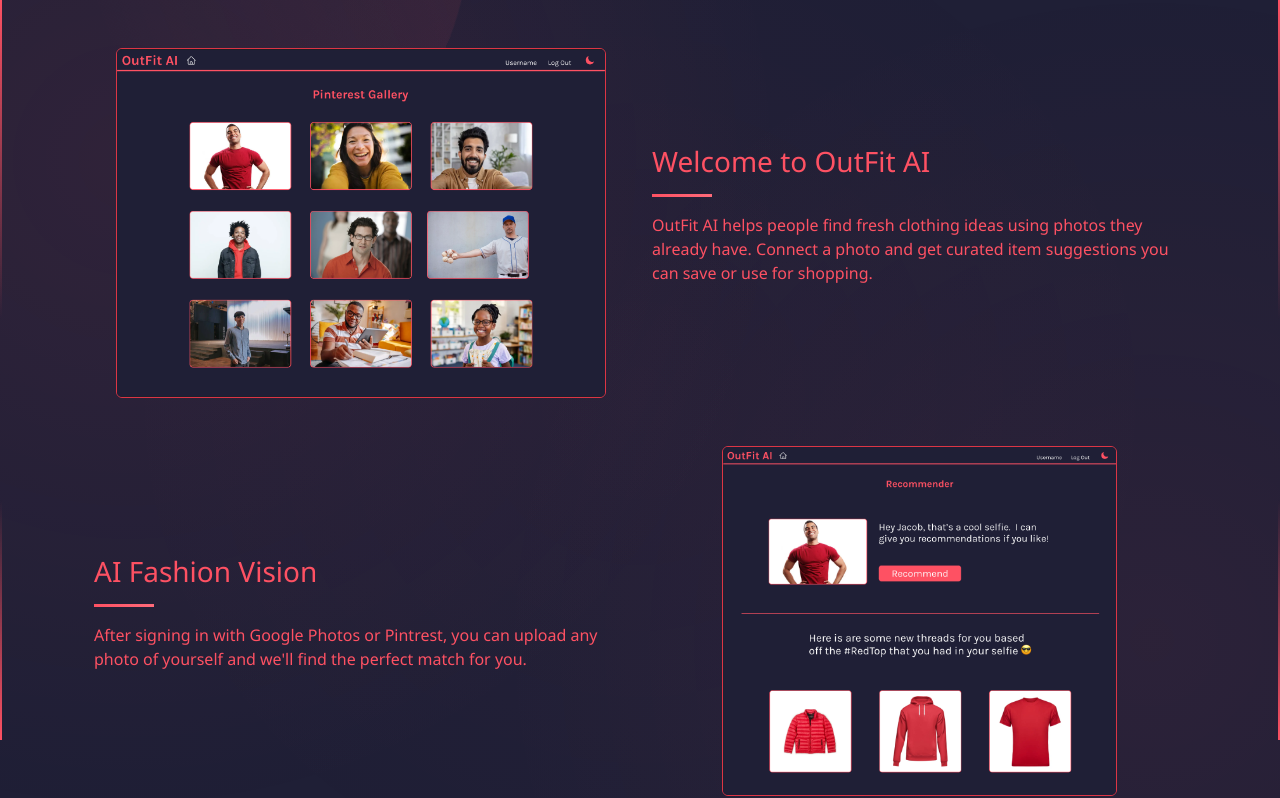
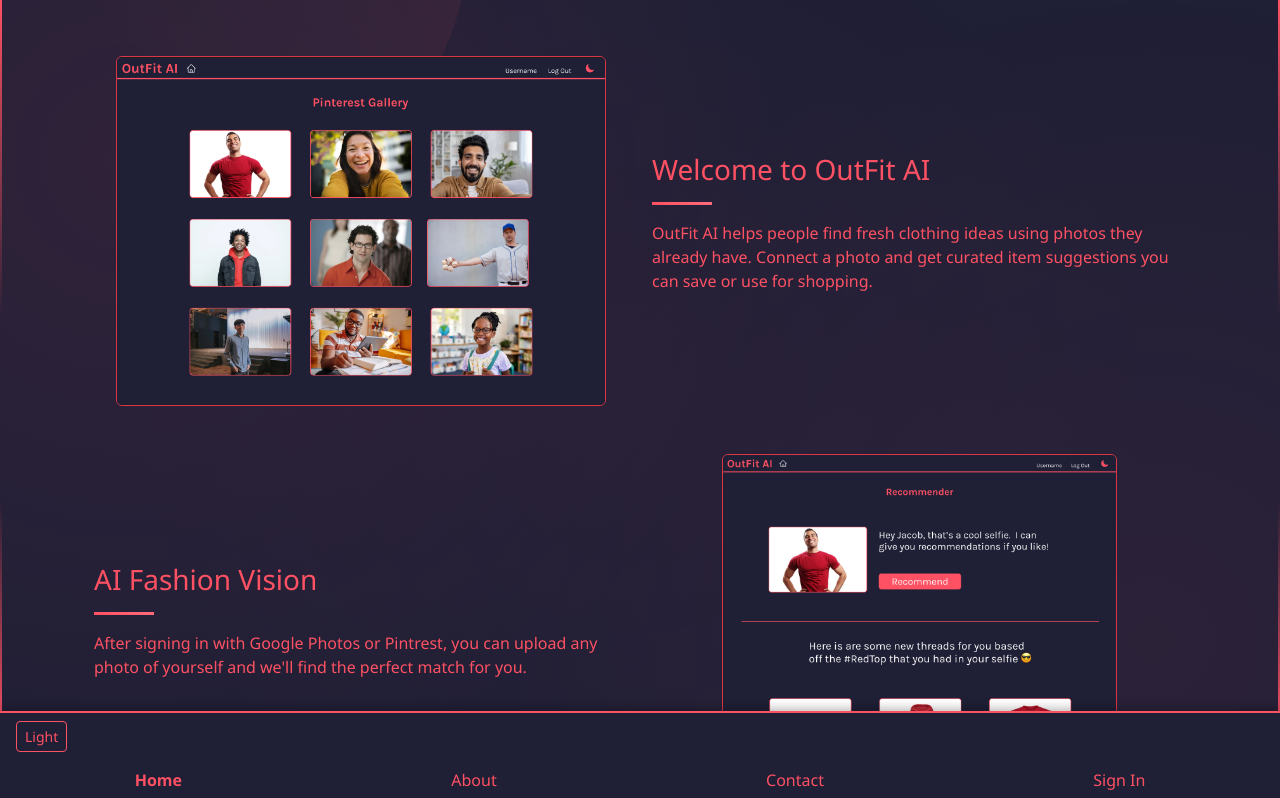
Before and after one commit to vicenchavez17/Project-2, a React (Create React App) app in the folder frontend/: page / in a window 1280 px wide. Shown: the top 798 px of the page. Built offline with nearby package versions, Linux system fonts and the light colour scheme.

Commit message:
made the frontend more uniform throughout the different pages

```diff
--- a/frontend/src/App.css
+++ b/frontend/src/App.css
@@ -1,5 +1,5 @@
 main {
-  padding-bottom: 50px; /* prevents overlap with bottom navbar */
+  padding-bottom: 180px; /* prevents overlap with bottom navbar */
 }
 
 .navbar {
--- a/frontend/src/pages/AboutPage.js
+++ b/frontend/src/pages/AboutPage.js
@@ -5,8 +5,9 @@ import vinny from "../assets/about/vinny.png";
 
 export default function AboutPage() {
   return (
-    <div className="container text-center my-5">
-      <h1 className="mb-4">About the Creators</h1>
+    <div className="page-wrapper">
+      <div className="container text-center">
+        <h1 className="page-title">About the Creators</h1>
 
       <div className="row justify-content-center">
         <div className="col-12 col-md-4 mb-4">
@@ -66,6 +67,7 @@ export default function AboutPage() {
           </div>
         </div>
       </div>
+      </div>
     </div>
   );
 }
--- a/frontend/src/pages/ContactPage.js
+++ b/frontend/src/pages/ContactPage.js
@@ -3,9 +3,10 @@ import mailImage from "../assets/contact/mail.png"
 
 export default function ContactPage() {
   return (
-    <div className="container text-center my-5">
-      {/* Page Title */}
-      <h1 className="mb-4 fw-bold">Contact</h1>
+    <div className="page-wrapper">
+      <div className="container text-center">
+        {/* Page Title */}
+        <h1 className="page-title">Contact</h1>
 
       {/* Contact info section */}
       <div className="mb-5">
@@ -22,6 +23,7 @@ export default function ContactPage() {
             className="img-fluid rounded"
             />
       </div>
+      </div>
     </div>
   );
 }
--- a/frontend/src/pages/HomePage.js
+++ b/frontend/src/pages/HomePage.js
@@ -4,8 +4,9 @@ import homeImage2 from "../assets/home/home2.png";
 
 export default function HomePage() {
   return (
-    <div className="container text-center my-5">
-      {/*<h1 className="mb-5">OutFit AI</h1>*/}
+    <div className="page-wrapper">
+      <div className="container text-center">
+        {/*<h1 className="page-title">OutFit AI</h1>*/}
 
       {/* Row 1: Image left, text right */}
       <div className="row align-items-center mb-5">
@@ -45,6 +46,7 @@ export default function HomePage() {
           </p>
         </div>
       </div>
+      </div>
     </div>
   );
 }
--- a/frontend/src/pages/ProfilePage.js
+++ b/frontend/src/pages/ProfilePage.js
@@ -49,8 +49,9 @@ export default function ProfilePage() {
   }, [token]);
 
   return (
-    <div className="container my-5">
-      <h2 className="text-center mb-4">Your Saved Images</h2>
+    <div className="page-wrapper">
+      <div className="container">
+        <h1 className="page-title">Your Saved Images</h1>
 
       {loading && <p className="text-center">Loading...</p>}
 
@@ -77,6 +78,7 @@ export default function ProfilePage() {
           </div>
         ))}
       </div>
+      </div>
     </div>
   );
 }
--- a/frontend/src/pages/ResultPage.js
+++ b/frontend/src/pages/ResultPage.js
@@ -26,10 +26,11 @@ export default function ResultPage() {
   const resultImages = results.images || [];
 
   return (
-    <div className="container-fluid px-0" style={{ minHeight: "100vh" }}>
-      <div className="px-3 py-4" style={{ maxWidth: "1400px", margin: "0 auto" }}>
-        <div className="d-flex justify-content-between align-items-center mb-3">
-          <h1 style={{ color: MAIN_COLOR, margin: 0 }}>Result</h1>
+    <div className="page-wrapper">
+      <div className="container-fluid px-0">
+        <div className="px-3" style={{ maxWidth: "1400px", margin: "0 auto" }}>
+          <div className="d-flex justify-content-between align-items-center mb-3">
+            <h1 className="page-title" style={{ margin: 0 }}>Result</h1>
           <div>
             <button
               className="btn btn-outline-secondary me-2"
@@ -143,6 +144,7 @@ export default function ResultPage() {
           </div>
         </div>
       </div>
+      </div>
     </div>
   );
 }
--- a/frontend/src/pages/SelectImagePage.js
+++ b/frontend/src/pages/SelectImagePage.js
@@ -90,10 +90,11 @@ export default function SelectImagePage() {
   };
 
   return (
-    <div className="container" style={{ maxWidth: "800px", paddingTop: "2rem" }}>
-      <div className="row justify-content-center">
-        <div className="col-12">
-          <h2 className="text-center mb-4">Dashboard</h2>
+    <div className="page-wrapper">
+      <div className="container" style={{ maxWidth: "800px" }}>
+        <div className="row justify-content-center">
+          <div className="col-12">
+            <h1 className="page-title">Dashboard</h1>
 
           {apiError && (
             <div className="alert alert-danger text-center mb-4">{apiError}</div>
@@ -193,6 +194,7 @@ export default function SelectImagePage() {
           )}
         </div>
       </div>
+      </div>
     </div>
   );
 }
--- a/frontend/src/pages/SignInPage.js
+++ b/frontend/src/pages/SignInPage.js
@@ -102,8 +102,9 @@ export default function SignInPage() {
   };
 
   return (
-    <div className="container my-5">
-      <div className="row justify-content-center">
+    <div className="page-wrapper">
+      <div className="container">
+        <div className="row justify-content-center">
 
         {/* Sign In Form */}
         <div className="col-md-5">
@@ -247,6 +248,7 @@ export default function SignInPage() {
         )}
 
       </div>
+      </div>
     </div>
   );
 }
--- a/frontend/src/theme/theme.css
+++ b/frontend/src/theme/theme.css
@@ -85,8 +85,13 @@ body::after {
 /* Example: Navbar adapts to theme */
 .navbar {
   border-top: 2px solid var(--main-color) !important;
-  position: relative;
+  position: fixed;
+  bottom: 0;
+  left: 0;
+  right: 0;
   z-index: 1000;
+  background-color: var(--bg-dark) !important;
+  box-shadow: 0 -2px 10px rgba(0, 0, 0, 0.3);
 }
 
 .result-image {
@@ -108,3 +113,20 @@ body::after {
   position: relative;
   z-index: 1;
 }
+
+/* Consistent page wrapper styling */
+.page-wrapper {
+  min-height: calc(100vh - 150px);
+  padding-top: 2rem;
+  padding-bottom: 180px;
+  position: relative;
+  z-index: 1;
+}
+
+/* Page title styling */
+.page-title {
+  text-align: center;
+  margin-bottom: 2rem;
+  font-weight: bold;
+  font-size: 2.5rem;
+}
```
